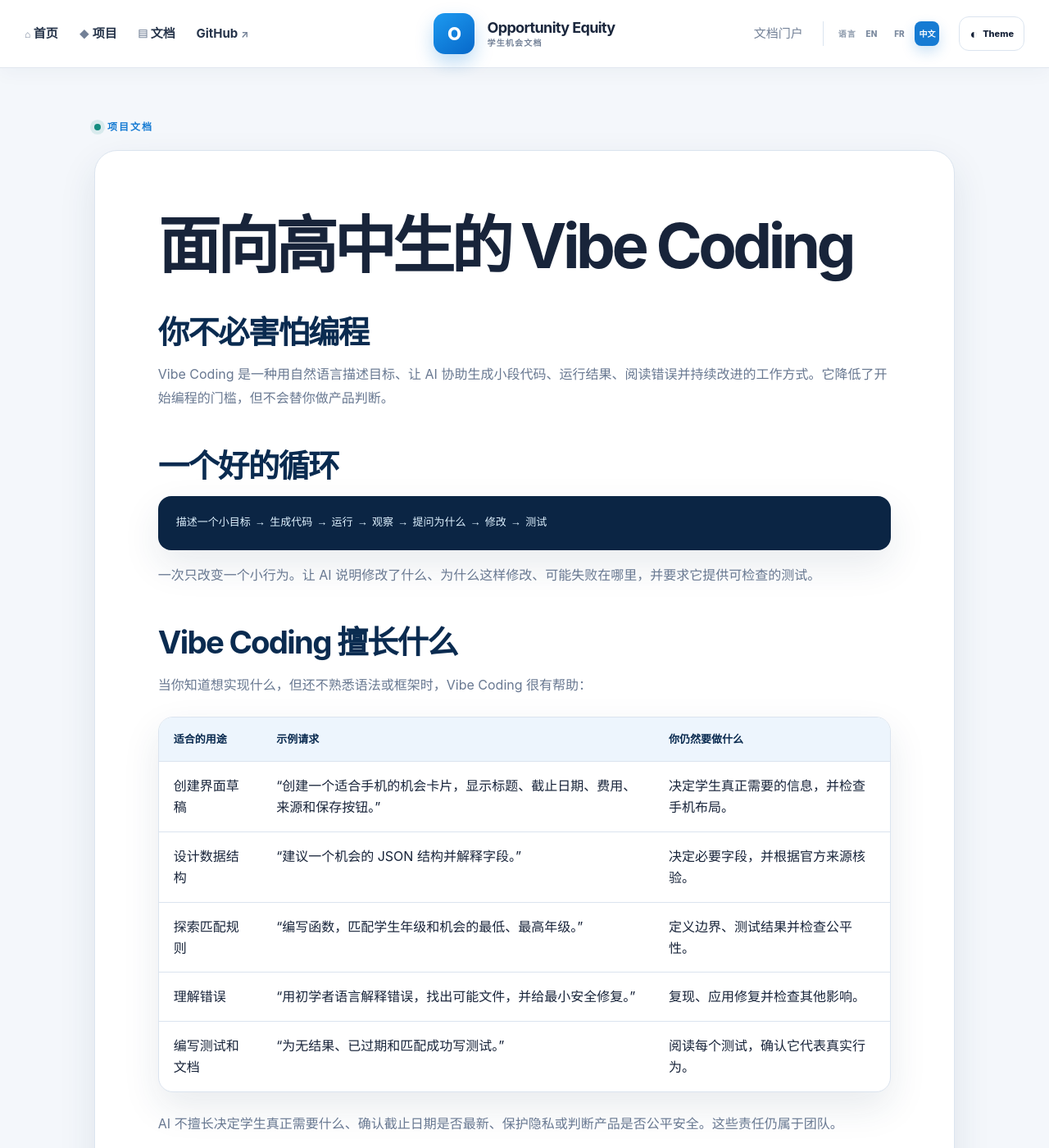
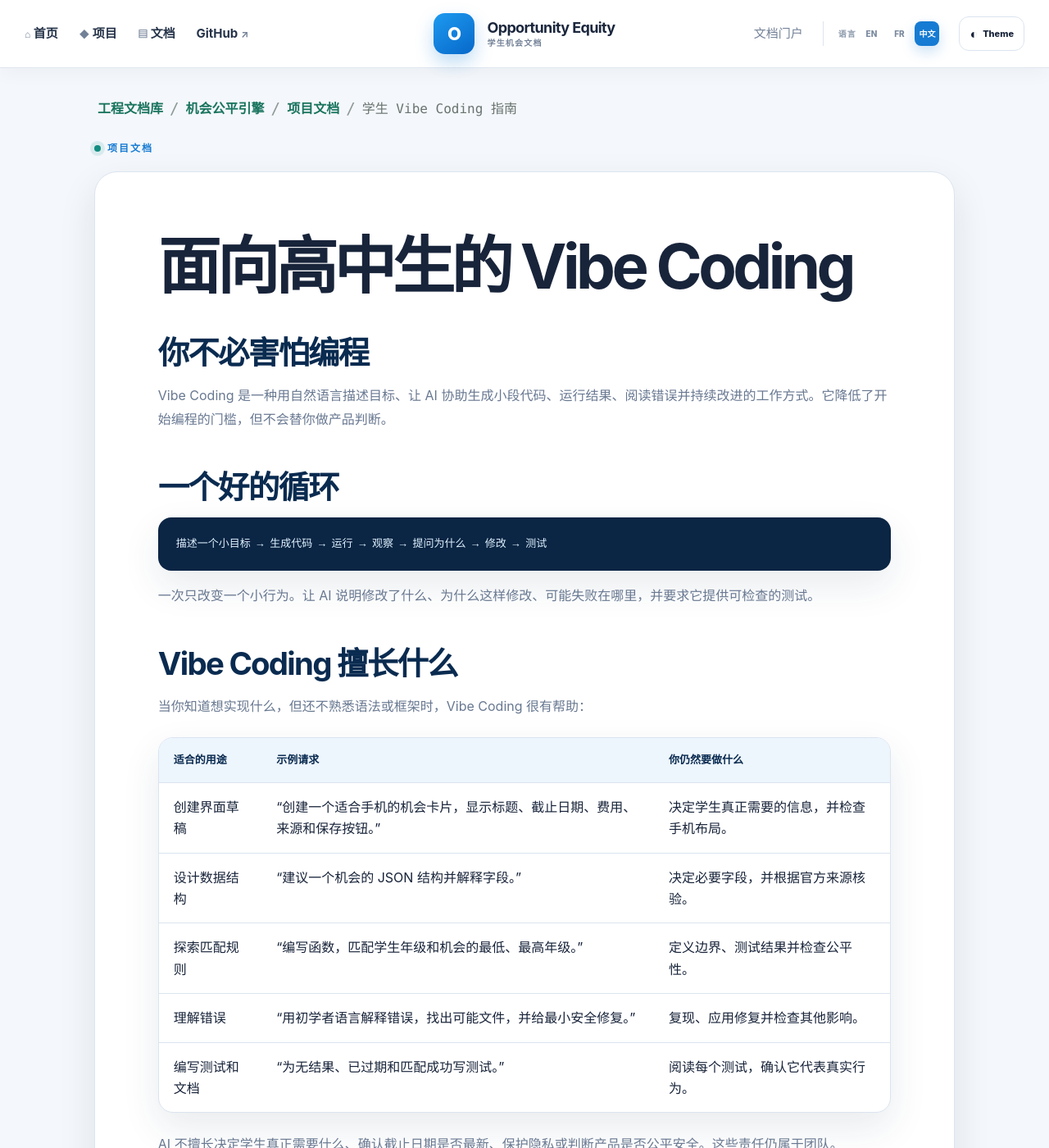
Before and after one commit to andyxuan2010/OpportunityEquityEngine, a Jekyll site: the page built from docs/03-student-guides/VIBE_CODING_FOR_STUDENTS.CN.md, in a window 1280 px wide and 1400 px high. Shown: the whole window at 82% size. Built offline with Jekyll 4.4.1, drawn with Linux system fonts in a browser that asks for light colours.

Commit message:
Add document breadcrumb navigation

```diff
--- a/_layouts/default.html
+++ b/_layouts/default.html
@@ -12,6 +12,34 @@
     {% include site-nav.html %}
     <main class="site-main">
       <div class="content-shell document-shell">
+        {% if page.locale == 'zh' %}
+          {% assign breadcrumb_aria = '文档路径' %}
+          {% assign breadcrumb_library = '工程文档库' %}
+          {% assign breadcrumb_project = '机会公平引擎' %}
+          {% assign breadcrumb_docs = '项目文档' %}
+          {% assign breadcrumb_index = '/docs/INDEX.CN.html' %}
+        {% elsif page.locale == 'fr' %}
+          {% assign breadcrumb_aria = 'Fil d’Ariane de la documentation' %}
+          {% assign breadcrumb_library = 'Bibliothèque d’ingénierie' %}
+          {% assign breadcrumb_project = 'Moteur d’équité des opportunités' %}
+          {% assign breadcrumb_docs = 'Documentation du projet' %}
+          {% assign breadcrumb_index = '/docs/INDEX.FR.html' %}
+        {% else %}
+          {% assign breadcrumb_aria = 'Document breadcrumb' %}
+          {% assign breadcrumb_library = 'Engineering library' %}
+          {% assign breadcrumb_project = 'Opportunity Equity Engine' %}
+          {% assign breadcrumb_docs = 'Project documentation' %}
+          {% assign breadcrumb_index = '/docs/INDEX.html' %}
+        {% endif %}
+        <nav class="document-breadcrumb" aria-label="{{ breadcrumb_aria }}">
+          <a href="https://andyxuan.ca/">{{ breadcrumb_library }}</a>
+          <span class="document-breadcrumb-separator" aria-hidden="true">/</span>
+          <a href="{{ '/' | relative_url }}">{{ breadcrumb_project }}</a>
+          <span class="document-breadcrumb-separator" aria-hidden="true">/</span>
+          <a href="{{ breadcrumb_index | relative_url }}">{{ breadcrumb_docs }}</a>
+          <span class="document-breadcrumb-separator" aria-hidden="true">/</span>
+          <span class="document-breadcrumb-current" aria-current="page">{{ page.title }}</span>
+        </nav>
         <div class="document-kicker"><span class="kicker-dot"></span>{% if page.locale == 'zh' %}项目文档{% elsif page.locale == 'fr' %}Documentation du projet{% else %}Project documentation{% endif %}</div>
         <article class="document-content">
           {{ content }}
--- a/assets/css/style.scss
+++ b/assets/css/style.scss
@@ -217,7 +217,24 @@
 .home-content > h2:nth-of-type(2) ~ h3 { display: inline-block; width: calc(50% - 14px); margin-right: 20px; padding: 26px; border: 1px solid var(--line); border-radius: 18px; background: var(--surface); box-shadow: 0 12px 32px rgba(31, 57, 88, .06); }
 .home-content > h2:nth-of-type(2) ~ h3:nth-of-type(even) { margin-right: 0; }
 
-.document-shell { display: flex; flex-direction: column; align-items: center; padding-top: 54px; }
+.document-shell { display: flex; flex-direction: column; align-items: center; padding-top: 28px; }
+.document-breadcrumb {
+  width: min(100%, 1050px);
+  display: flex;
+  flex-wrap: wrap;
+  align-items: center;
+  gap: 8px;
+  margin: 0 0 24px;
+  padding: 0 4px;
+  color: #687a76;
+  font-family: ui-monospace, SFMono-Regular, Menlo, Monaco, Consolas, "Liberation Mono", monospace;
+  font-size: clamp(12px, 1.45vw, 16px);
+  line-height: 1.45;
+}
+.document-breadcrumb a { color: #19745e; font-weight: 650; }
+.document-breadcrumb a:hover, .document-breadcrumb a:focus-visible { color: var(--blue); text-decoration: underline; text-underline-offset: 3px; }
+.document-breadcrumb-separator { color: #8d9995; font-size: 1.2em; }
+.document-breadcrumb-current { color: #68736f; }
 .document-kicker { width: min(100%, 1050px); margin: 0 0 18px; color: var(--blue); font-size: 12px; font-weight: 850; letter-spacing: .17em; text-transform: uppercase; }
 .kicker-dot { display: inline-block; width: 8px; height: 8px; margin-right: 8px; border-radius: 50%; background: var(--teal); box-shadow: 0 0 0 5px rgba(20, 141, 128, .12); }
 .document-content { width: min(100%, 1050px); margin: 0; padding: clamp(30px, 6vw, 78px); border: 1px solid var(--line); border-radius: 28px; background: var(--surface); box-shadow: var(--shadow); }
@@ -280,7 +297,8 @@
   .library-card { min-height: 230px; padding: 24px; }
   .library-icon { margin-bottom: 24px; }
   .home-content table, .document-content table { display: block; overflow-x: auto; }
-  .document-shell { padding-top: 32px; }
+  .document-shell { padding-top: 20px; }
+  .document-breadcrumb { gap: 5px; margin-bottom: 16px; padding-inline: 0; font-size: 12px; }
   .document-content { padding: 28px 22px; border-radius: 20px; }
   .document-content p, .document-content li { font-size: 15px; }
   .footer-inner { min-height: 70px; }
```
